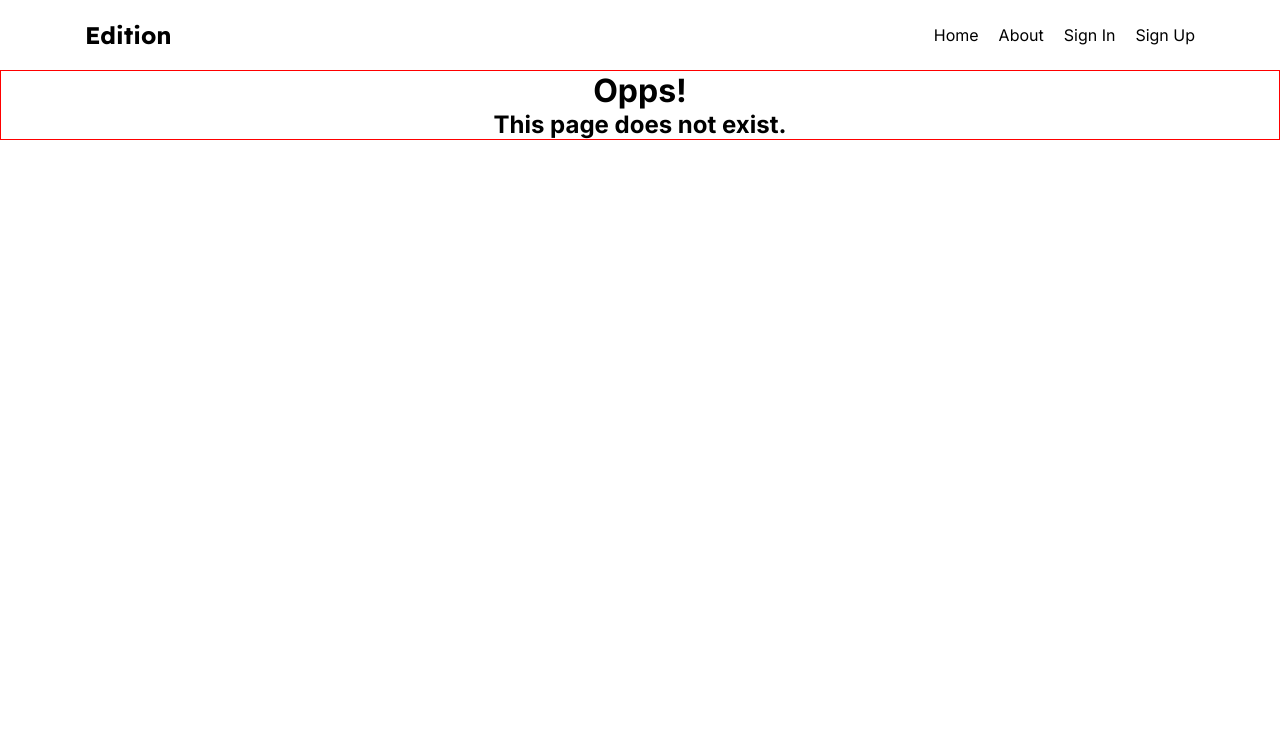
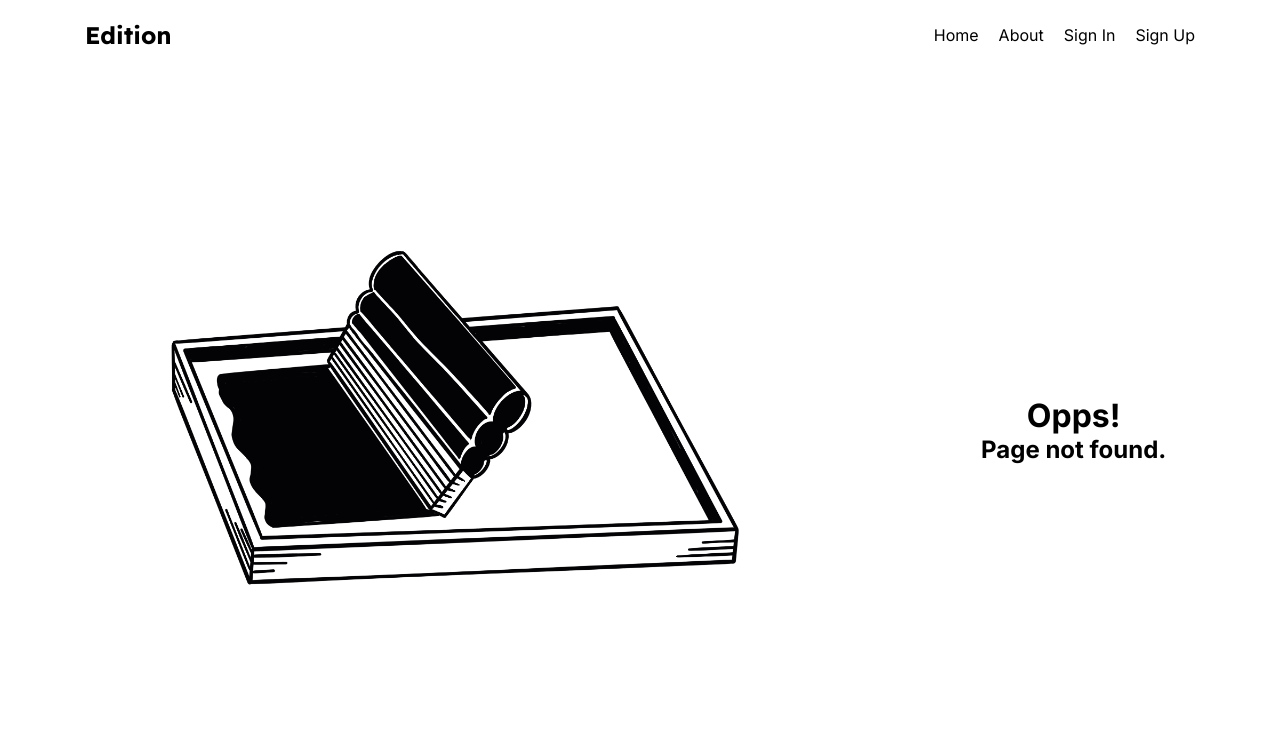
Before and after one commit to erlopez11/edition, a Django app: template main_app/templates/404.html in a window 1280 px wide. Shown: the top 749 px of the page. Run offline with Django 5.2, Linux system fonts and the light colour scheme; the template is opened without the code that fills it, so the values that code supplies are empty.

Commit message:
wip: add illustration to error page

```diff
--- a/main_app/static/css/error.css
+++ b/main_app/static/css/error.css
@@ -1,7 +1,24 @@
 main {
-    border: 1px solid red;
     display: flex;
     flex-direction: column;
     align-items: center;
     justify-content: center;
 }
+
+.error-content {
+    display: flex;
+    justify-content: space-around;
+    align-items: center;
+    margin-top: 40px;
+}
+
+.error-text {
+    display: flex;
+    flex-direction: column;
+    align-items: center;
+    justify-content: center;
+}
+
+.error-image {
+    width: 50%;
+}
--- a/main_app/templates/404.html
+++ b/main_app/templates/404.html
@@ -6,6 +6,13 @@
 {% endblock %}
 
 {% block content %}
-<h1>Opps!</h1>
-<h2>This page does not exist.</h2>
+<div class="error-content">
+    <div class="error-image">
+        <img src="{% static "images/screenprint.png" %}" alt="screenprint screen and squeegee">
+    </div>
+    <div class="error-text">
+        <h1>Opps!</h1>
+        <h2>Page not found.</h2>
+    </div>
+</div>
 {% endblock %}
```
Also changed, not shown: main_app/templates/500.html (+9 -2 lines), main_app/static/images/screenprint.png (added).
